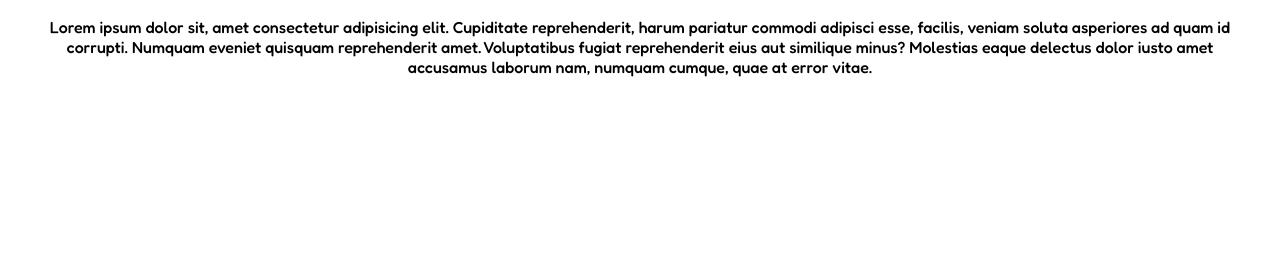
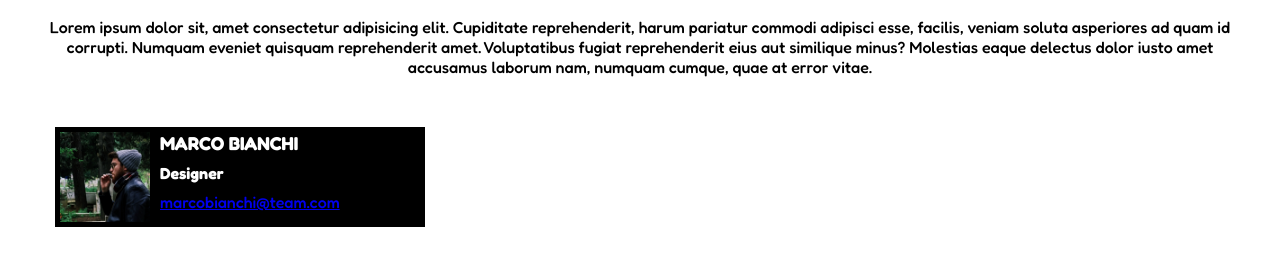
Before and after one commit to MironAlberto/html-css-float-cards, a plain HTML site: page index.html in a window 1280 px wide. Shown: the part 62-328 px from the top of the page. Drawn offline with Linux system fonts and the light colour scheme.

Commit message:
creazione main e creazione di una card + relativi attributi su css

```diff
--- a/css/style.css
+++ b/css/style.css
@@ -29,3 +29,49 @@ h1{
     margin: 20px 0;
 }
 /* fine header */
+
+/* inizio main */
+.cards > .card{
+    float: left;
+    width: calc((100% / 3) - 30px);
+    margin-bottom: 40px;
+    margin-left: 15px;
+    margin-right: 15px;
+}
+
+.clearfix::after{
+    content: ("");
+    display: table;
+    clear: both;
+}
+
+.cards > .card > .image-card{
+    width: 100px;
+    height: 100px;
+}
+
+.cards > .card > .info-card{
+    width: calc(100% - 100px);
+    height: 100px;
+}
+
+.cards > .card > .image-card > img{
+    width: 100%;
+    display: block;
+}
+
+.info-card, .image-card{
+    float: left;
+    padding: 5px;
+    height: 100px;
+    background-color: black;
+}
+
+h3, h4{
+    color: white;
+}
+
+.h4-attributes{
+    margin: 9px 0;
+}
+/* fine main */
--- a/index.html
+++ b/index.html
@@ -34,5 +34,39 @@
         </header>
         <!-- fine header -->
 
+        <!-- inizio main -->
+        <main>
+
+            <div class="container">
+
+                <!-- cards -->
+                <div class="cards clearfix">
+
+                    <div class="card clearfix">
+                        <!-- CARD 1  -->
+                        <div class="image-card">
+                            <!-- img -->
+                            <img src="img/male1.png" alt="img-1">
+
+
+                        </div>
+
+                        <div class="info-card clearfix">
+                            <!-- info-card -->
+                            <h3>
+                                MARCO BIANCHI
+                            </h3>
+
+                            <h4 class="h4-attributes">
+                                Designer
+                            </h4>
+
+                            <a href="#">
+                                marcobianchi@team.com
+                            </a>
+                        </div>
+                    </div>
+            </div>
+        </main>
     </body>
 </html>
```
